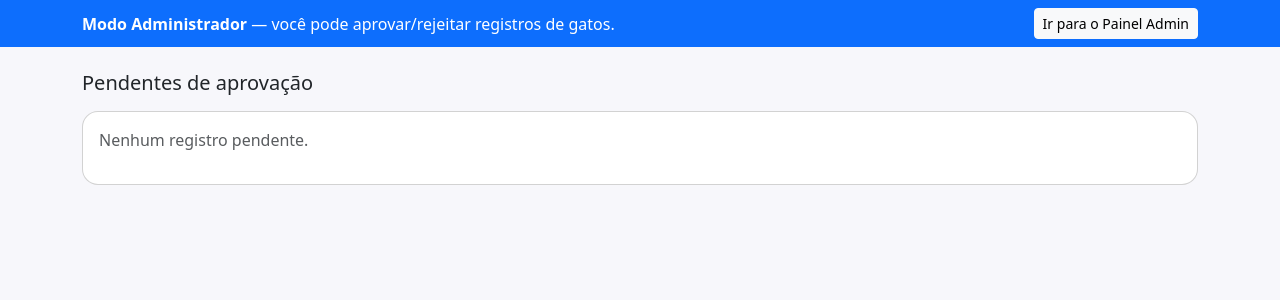
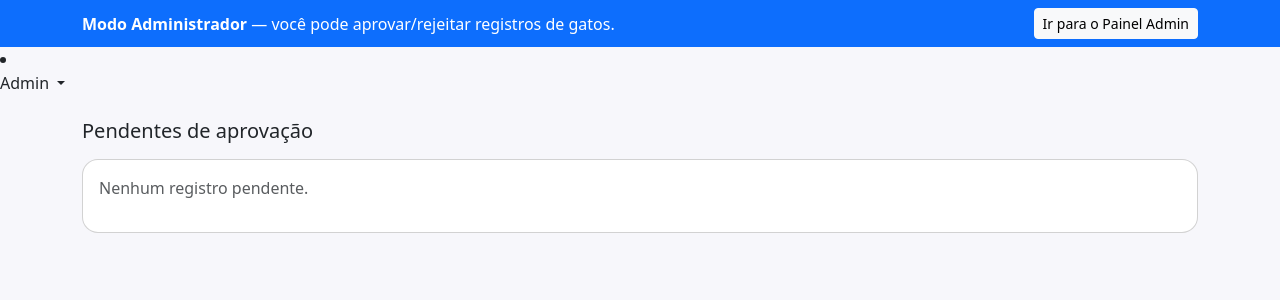
Before and after one commit to Flaviovmp/CatClub, a Flask app: page /admin in a window 1280 px wide. Shown: the part 56-356 px from the top of the page. Run offline with Flask 3, Linux system fonts and the light colour scheme; the visitor is signed in with stand-in values (Sample User, id 1); data comes from the database, SQL or seed files in the repository; data that the repository does not hold is empty.

Commit message:
Update base.html
Adicionando acesso do adninistrador ao cadastro de usuários e gatos

```diff
--- a/templates/base.html
+++ b/templates/base.html
@@ -40,7 +40,20 @@
     <div><a href="{{ url_for('admin_home') }}" class="btn btn-light btn-sm">Ir para o Painel Admin</a></div>
   </div>
 </div>
+
+<li class="nav-item dropdown">
+  <a class="nav-link dropdown-toggle" href="#" id="admdd" role="button" data-bs-toggle="dropdown" aria-expanded="false">
+    Admin
+  </a>
+  <ul class="dropdown-menu dropdown-menu-end" aria-labelledby="admdd">
+    <li><a class="dropdown-item" href="{{ url_for('admin_home') }}">Pendentes</a></li>
+    <li><a class="dropdown-item" href="{{ url_for('admin_users') }}">Usuários</a></li>
+    <li><a class="dropdown-item" href="{{ url_for('admin_cats') }}">Gatos</a></li>
+    <li><a class="dropdown-item" href="{{ url_for('admin_breeds') }}">Raças & Cores</a></li>
+  </ul>
+</li>
 {% endif %}
+
 
 <div class="container my-4">
   {% with messages = get_flashed_messages(with_categories=true) %}
```
